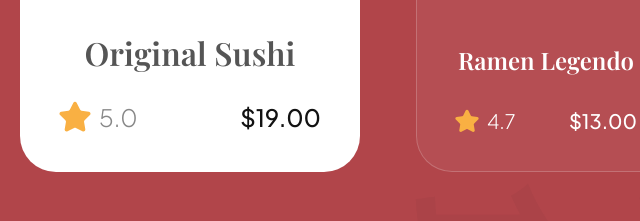
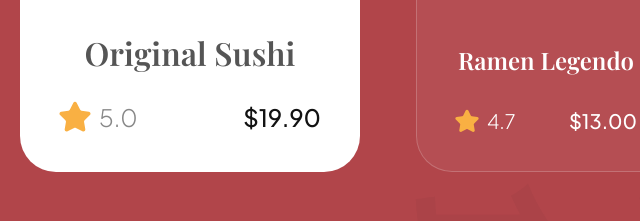
Before and after one commit to Fan-Karwanta/fan_sushi, a website built with Vite: page index.html in a window 1280 px wide. Shown: the part 2039-2260 px from the top of the page, 450-1090 px from the left. Built offline with nearby package versions, Linux system fonts and the light colour scheme.

Commit message:
Update index.html

```diff
--- a/index.html
+++ b/index.html
@@ -160,7 +160,7 @@
               <p>5.0</p>
             </div>
 
-            <p class="popular-foods__card-price">$19.00</p>
+            <p class="popular-foods__card-price">$19.90</p>
           </div>
         </article>
 
```
